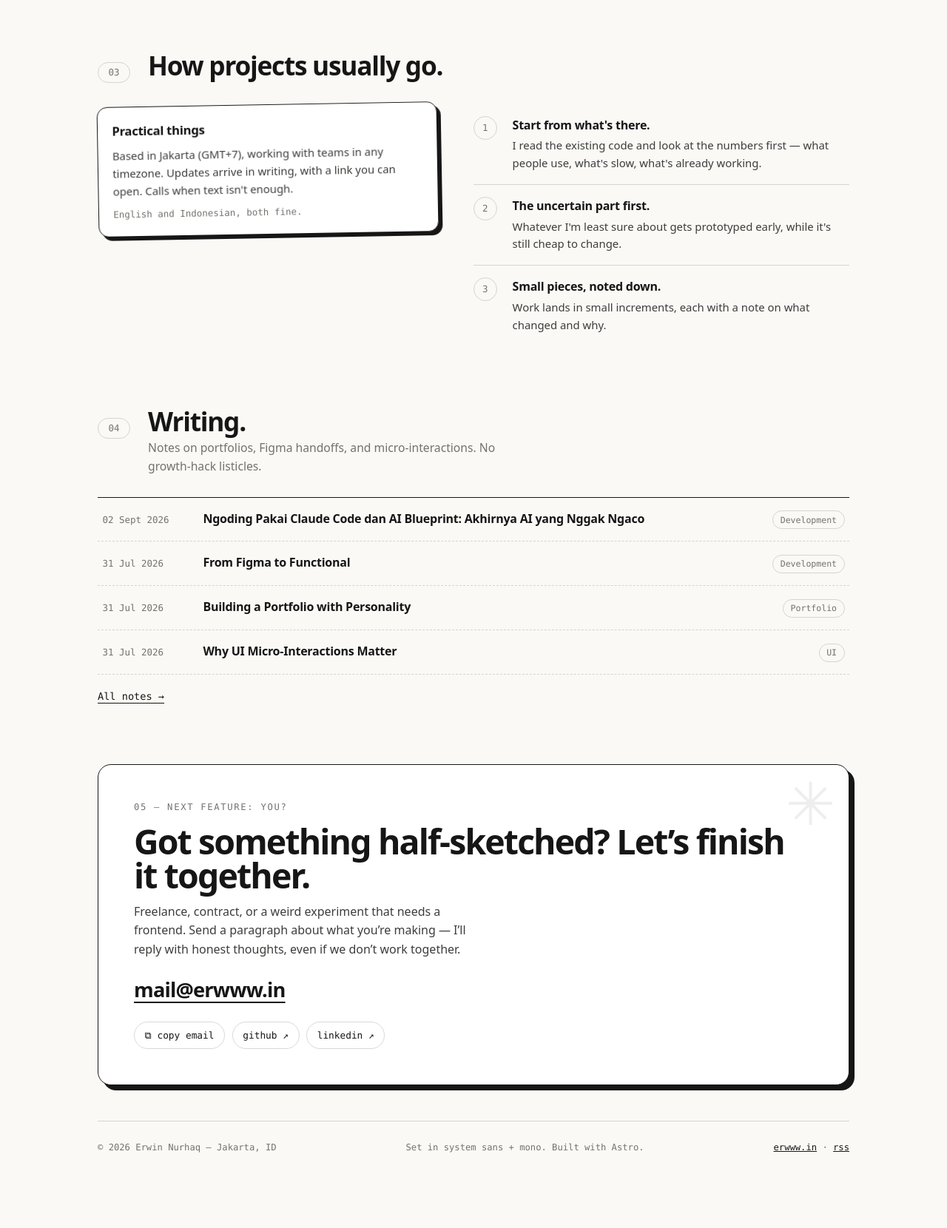
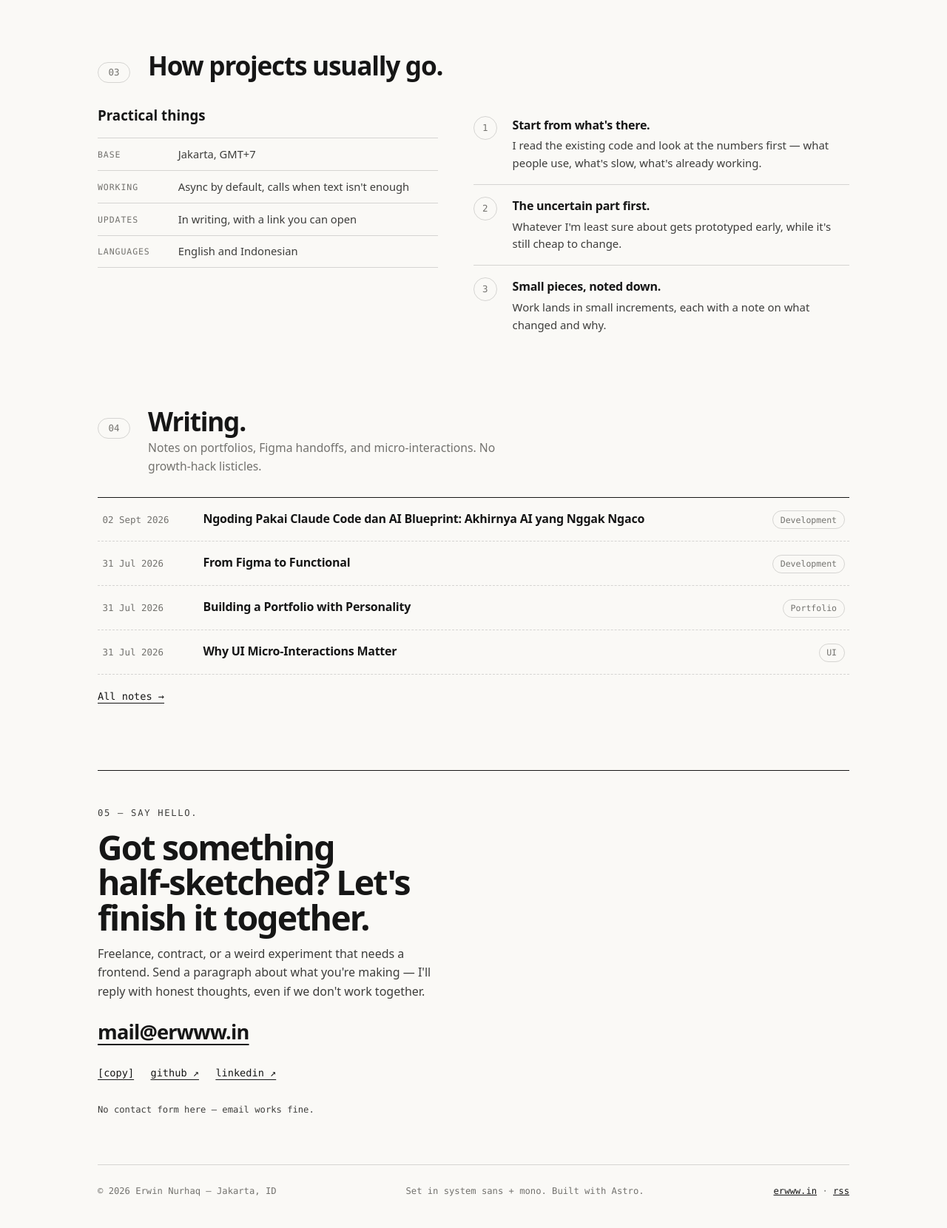
Before and after one commit to erwinnurhaq/erwinnurhaq.github.io, an Astro site: page / in a window 1280 px wide. Shown: the part 1916-3576 px from the top of the page at 74% size. Before the commit the page ends 3517 px from the top, so only its background shows below. Built offline with nearby package versions, Linux system fonts and the light colour scheme; Astro itself is replaced by a stand-in of ours.

Commit message:
style: de-card practical things and contact sections

```diff
--- a/public/main.js
+++ b/public/main.js
@@ -100,7 +100,7 @@
       var email = "mail@erwww.in";
       function done() {
         var old = copy.textContent;
-        copy.textContent = "✓ copied";
+        copy.textContent = "[copied]";
         setTimeout(function () { copy.textContent = old; }, 1600);
       }
       if (navigator.clipboard && navigator.clipboard.writeText) {
--- a/src/pages/index.astro
+++ b/src/pages/index.astro
@@ -124,11 +124,15 @@ const fmtDate = (d: Date) => d.toLocaleDateString('en-GB', { day: '2-digit', mon
       </div>
     </div>
     <div class="split">
-      <aside class="sticky-note">
+      <div>
         <h3>Practical things</h3>
-        <p>Based in Jakarta (GMT+7), working with teams in any timezone. Updates arrive in writing, with a link you can open. Calls when text isn't enough.</p>
-        <p style="margin-top:0.6rem; font-family:var(--mono); font-size:0.78rem; color:var(--muted);">English and Indonesian, both fine.</p>
-      </aside>
+        <dl class="facts">
+          <div><dt>Base</dt><dd>Jakarta, GMT+7</dd></div>
+          <div><dt>Working</dt><dd>Async by default, calls when text isn't enough</dd></div>
+          <div><dt>Updates</dt><dd>In writing, with a link you can open</dd></div>
+          <div><dt>Languages</dt><dd>English and Indonesian</dd></div>
+        </dl>
+      </div>
       <ol class="steps">
         <li><span class="step-n">1</span><div><strong>Start from what's there.</strong><p>I read the existing code and look at the numbers first — what people use, what's slow, what's already working.</p></div></li>
         <li><span class="step-n">2</span><div><strong>The uncertain part first.</strong><p>Whatever I'm least sure about gets prototyped early, while it's still cheap to change.</p></div></li>
@@ -161,15 +165,16 @@ const fmtDate = (d: Date) => d.toLocaleDateString('en-GB', { day: '2-digit', mon
   </section>
 
   <!-- CONTACT -->
-  <section class="signoff reveal" id="contact">
-    <p class="mono" style="font-size:0.76rem; letter-spacing:0.14em; text-transform:uppercase; color:var(--muted); margin-bottom:0.8rem;">05 — Next feature: you?</p>
-    <h2>Got something half-sketched? Let’s finish it together.</h2>
-    <p>Freelance, contract, or a weird experiment that needs a frontend. Send a paragraph about what you’re making — I’ll reply with honest thoughts, even if we don’t work together.</p>
+  <section class="contact reveal" id="contact">
+    <p class="mono contact-no">05 — Say hello.</p>
+    <h2>Got something half-sketched? Let's finish it together.</h2>
+    <p>Freelance, contract, or a weird experiment that needs a frontend. Send a paragraph about what you're making — I'll reply with honest thoughts, even if we don't work together.</p>
     <a class="mail-big" href="mailto:mail@erwww.in">mail@erwww.in</a>
-    <div class="contact-grid">
-      <button class="pill copy-btn" id="copy-email" type="button">⧉ copy email</button>
-      <a class="pill" href="https://github.com/erwinnurhaq" target="_blank" rel="noreferrer">github ↗</a>
-      <a class="pill" href="https://linkedin.com/in/erwinnurhaq" target="_blank" rel="noreferrer">linkedin ↗</a>
+    <div class="contact-links">
+      <button class="copy-text" id="copy-email" type="button">[copy]</button>
+      <a href="https://github.com/erwinnurhaq" target="_blank" rel="noreferrer">github ↗</a>
+      <a href="https://linkedin.com/in/erwinnurhaq" target="_blank" rel="noreferrer">linkedin ↗</a>
     </div>
+    <p class="mono contact-ps">No contact form here — email works fine.</p>
   </section>
 </Layout>
--- a/src/styles/global.css
+++ b/src/styles/global.css
@@ -381,17 +381,10 @@ a { color: inherit; }
 
 /* two-col: process + about */
 .split { display: grid; grid-template-columns: 0.95fr 1.05fr; gap: clamp(1.5rem, 4vw, 3rem); align-items: start; }
-.sticky-note {
-  position: sticky; top: 90px;
-  background: var(--card);
-  border: 1.5px solid var(--line);
-  border-radius: var(--radius);
-  padding: 1.2rem;
-  box-shadow: 5px 5px 0 var(--line);
-  transform: rotate(-1deg);
-}
-.sticky-note h3 { font-size: 1.05rem; letter-spacing: -0.02em; margin-bottom: 0.5rem; }
-.sticky-note p { color: var(--ink-soft); font-size: 0.93rem; }
+.facts { margin-top: 1rem; border-top: 1px solid var(--line-soft); }
+.facts > div { display: grid; grid-template-columns: 96px 1fr; gap: 0.8rem; padding: 0.6rem 0; border-bottom: 1px solid var(--line-soft); font-size: 0.92rem; }
+.facts dt { font-family: var(--mono); font-size: 0.72rem; text-transform: uppercase; letter-spacing: 0.08em; color: var(--muted); padding-top: 0.2rem; }
+.facts dd { margin: 0; color: var(--ink-soft); }
 .steps { list-style: none; }
 .steps li { padding: 1rem 0; border-bottom: 1px solid var(--line-soft); display: grid; grid-template-columns: 40px 1fr; gap: 0.8rem; }
 .steps li:last-child { border-bottom: none; }
@@ -399,27 +392,15 @@ a { color: inherit; }
 .steps strong { display: block; margin-bottom: 0.2rem; letter-spacing: -0.015em; }
 .steps p { color: var(--ink-soft); font-size: 0.93rem; }
 
-/* contact / sign-off */
-.signoff {
-  margin-top: 4rem;
-  border: 1.5px solid var(--line);
-  border-radius: 18px;
-  background: var(--card);
-  padding: clamp(1.6rem, 4vw, 3rem);
-  box-shadow: 7px 7px 0 var(--line);
-  position: relative;
-  overflow: hidden;
+/* contact / sign-off — plain type, no card */
+.contact {
+  margin-top: 4.5rem;
+  padding: 3rem 0 1rem;
+  border-top: 1.5px solid var(--line);
 }
-.signoff::after {
-  content: "✳";
-  position: absolute;
-  right: 18px; top: 10px;
-  font-size: 5rem;
-  opacity: 0.07;
-  line-height: 1;
-}
-.signoff h2 { font-size: clamp(1.9rem, 4.5vw, 2.9rem); letter-spacing: -0.04em; line-height: 1; margin-bottom: 0.8rem; }
-.signoff p { color: var(--ink-soft); max-width: 52ch; }
+.contact-no { font-size: 0.76rem; letter-spacing: 0.14em; text-transform: uppercase; color: var(--muted); margin-bottom: 0.8rem; }
+.contact h2 { font-size: clamp(1.9rem, 4.5vw, 2.9rem); letter-spacing: -0.04em; line-height: 1.02; margin-bottom: 0.8rem; max-width: 16ch; }
+.contact > p { color: var(--ink-soft); max-width: 52ch; }
 .mail-big {
   display: inline-block;
   margin-top: 1.2rem;
@@ -431,18 +412,13 @@ a { color: inherit; }
   text-underline-offset: 6px;
 }
 .mail-big:hover { background: var(--ink); color: var(--paper); text-decoration: none; }
-.contact-grid { display: flex; gap: 0.6rem; flex-wrap: wrap; margin-top: 1.4rem; }
-.pill {
-  font-family: var(--mono); font-size: 0.8rem;
-  border: 1px solid var(--line-soft);
-  border-radius: 999px;
-  padding: 0.45rem 0.85rem;
-  text-decoration: none;
-  display: inline-flex; gap: 0.4rem; align-items: center;
-}
-.pill:hover { background: var(--ink); color: var(--paper); border-color: var(--ink); }
-.copy-btn { cursor: pointer; background: transparent; color: var(--ink); }
-.copy-btn:active { transform: scale(0.97); }
+.contact-links { display: flex; gap: 1.4rem; margin-top: 1.5rem; font-family: var(--mono); font-size: 0.85rem; }
+.contact-links a { text-underline-offset: 4px; }
+.contact-links a:hover { background: var(--ink); color: var(--paper); text-decoration: none; }
+.copy-text { font: inherit; background: none; border: none; padding: 0; color: var(--ink); text-decoration: underline; text-underline-offset: 4px; cursor: pointer; }
+.copy-text:hover { background: var(--ink); color: var(--paper); text-decoration: none; }
+.copy-text:active { transform: scale(0.97); }
+.contact-ps { margin-top: 1.8rem; font-size: 0.76rem; color: var(--muted); }
 
 .site-footer {
   margin-top: 3rem;
@@ -545,7 +521,6 @@ a { color: inherit; }
   .hero { grid-template-columns: 1fr; min-height: auto; padding-top: 2.2rem; }
   .card-scribble { display: none; }
   .split { grid-template-columns: 1fr; }
-  .sticky-note { position: static; transform: none; }
   .post-row { grid-template-columns: 1fr; gap: 0.2rem; }
   .post-row .tag { justify-self: start; }
   .ledger a.row { grid-template-columns: 32px 1fr; }
```
